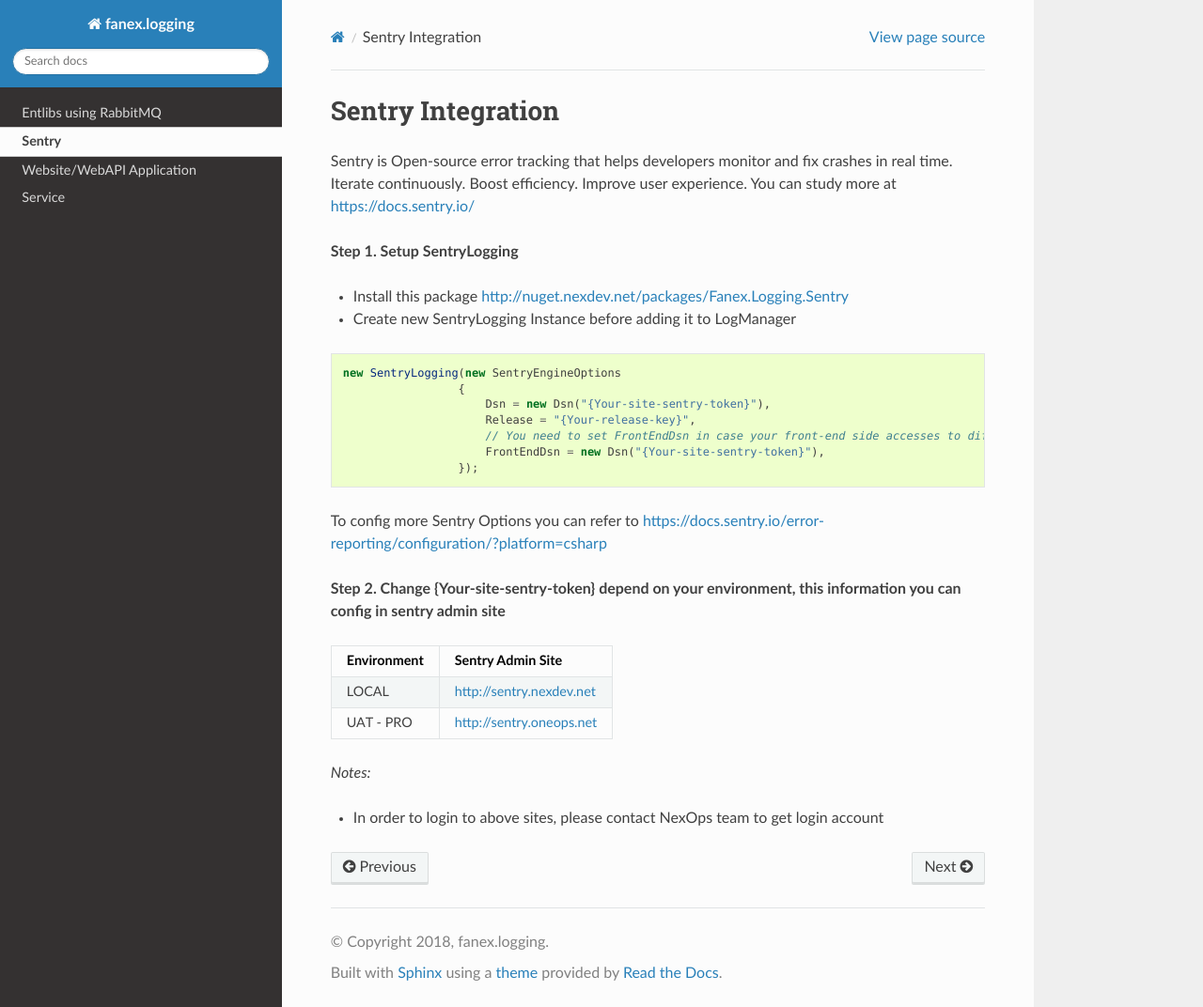
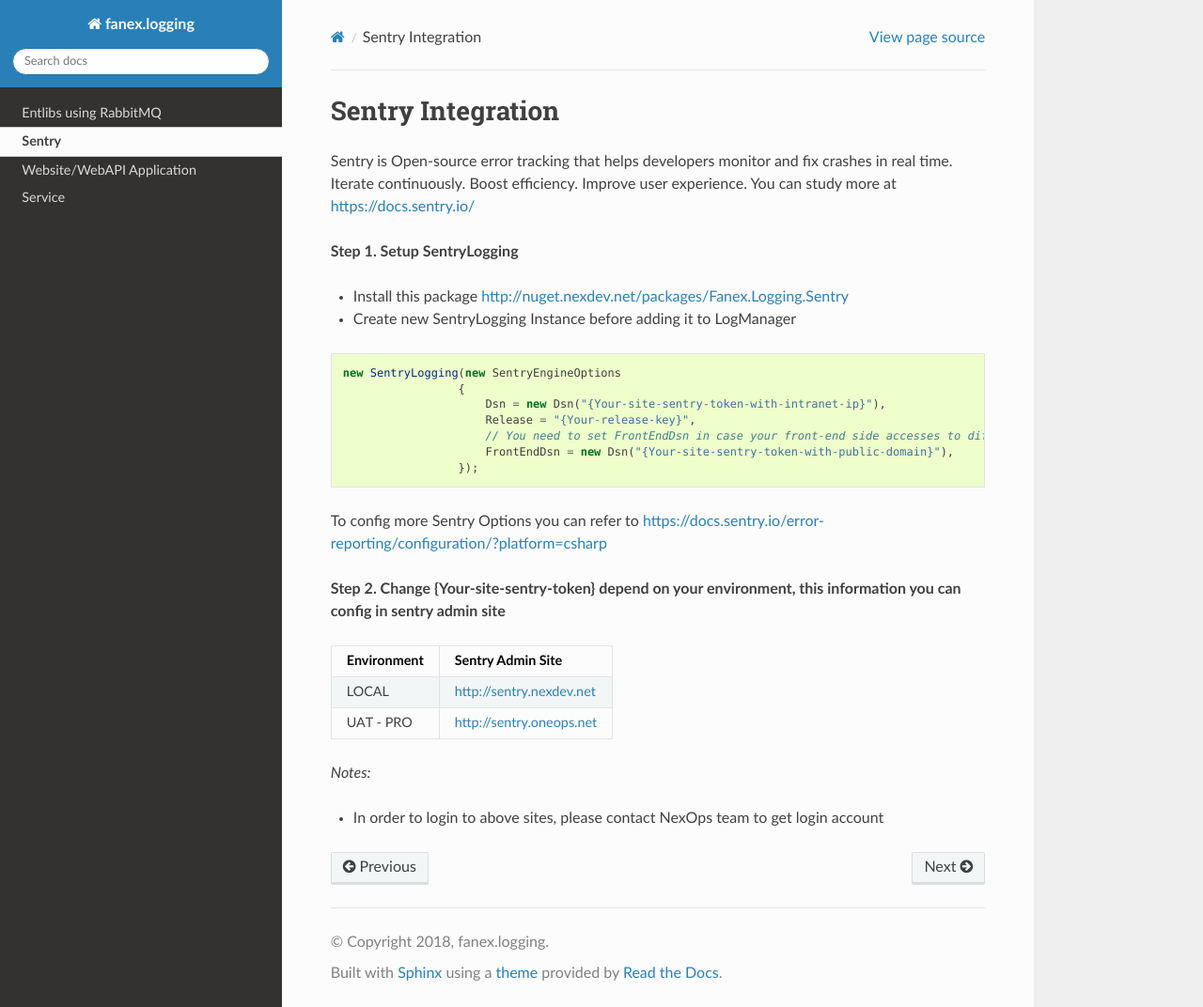
Before and after one commit to starixvn/infrastructure_fanex.logging, a Sphinx documentation site: the page built from docs/integration-guidelines/sentry.rst, in a window 1280 px wide and 1072 px high. Shown: the whole window at 94% size. Built offline with Sphinx 7.4.7 and the Read the Docs theme 2.0.0, drawn with Linux system fonts in a browser that asks for light colours.

Commit message:
100125 - Update document

```diff
--- a/docs/integration-guidelines/sentry.rst
+++ b/docs/integration-guidelines/sentry.rst
@@ -15,10 +15,10 @@ You can study more at https://docs.sentry.io/
 
        new SentryLogging(new SentryEngineOptions
                         {
-                            Dsn = new Dsn("{Your-site-sentry-token}"),
+                            Dsn = new Dsn("{Your-site-sentry-token-with-intranet-ip}"),
                             Release = "{Your-release-key}",
                             // You need to set FrontEndDsn in case your front-end side accesses to different Sentry endpoint with back-end side
-                            FrontEndDsn = new Dsn("{Your-site-sentry-token}"),
+                            FrontEndDsn = new Dsn("{Your-site-sentry-token-with-public-domain}"),
                         });
 
 
```
